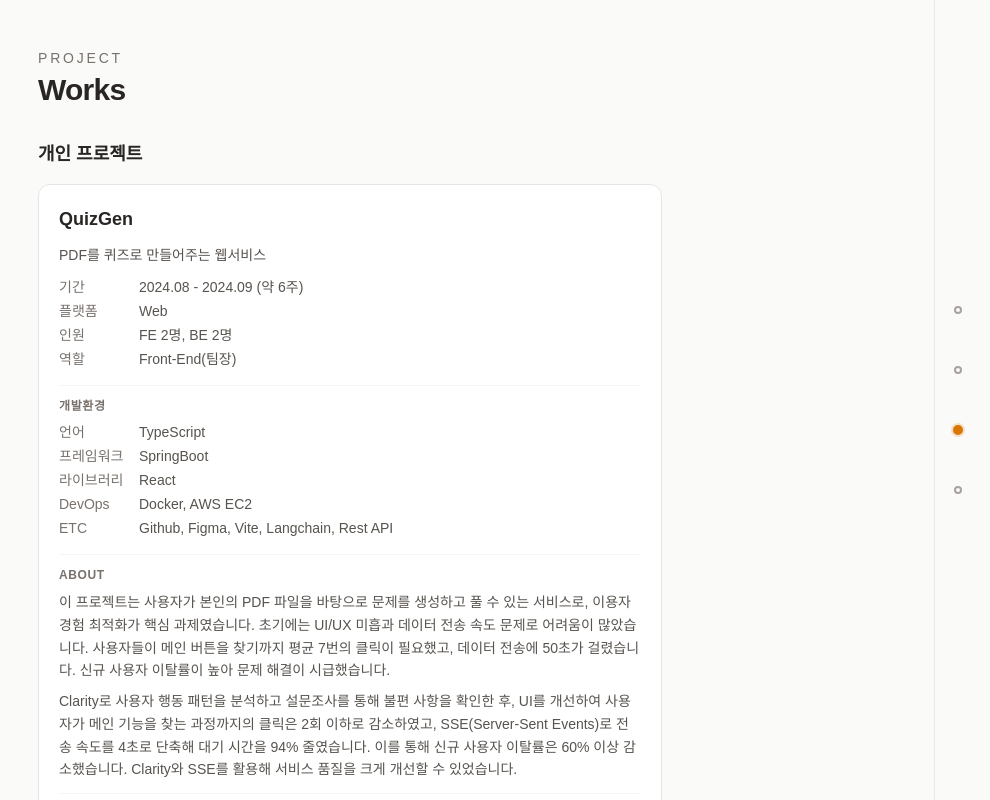
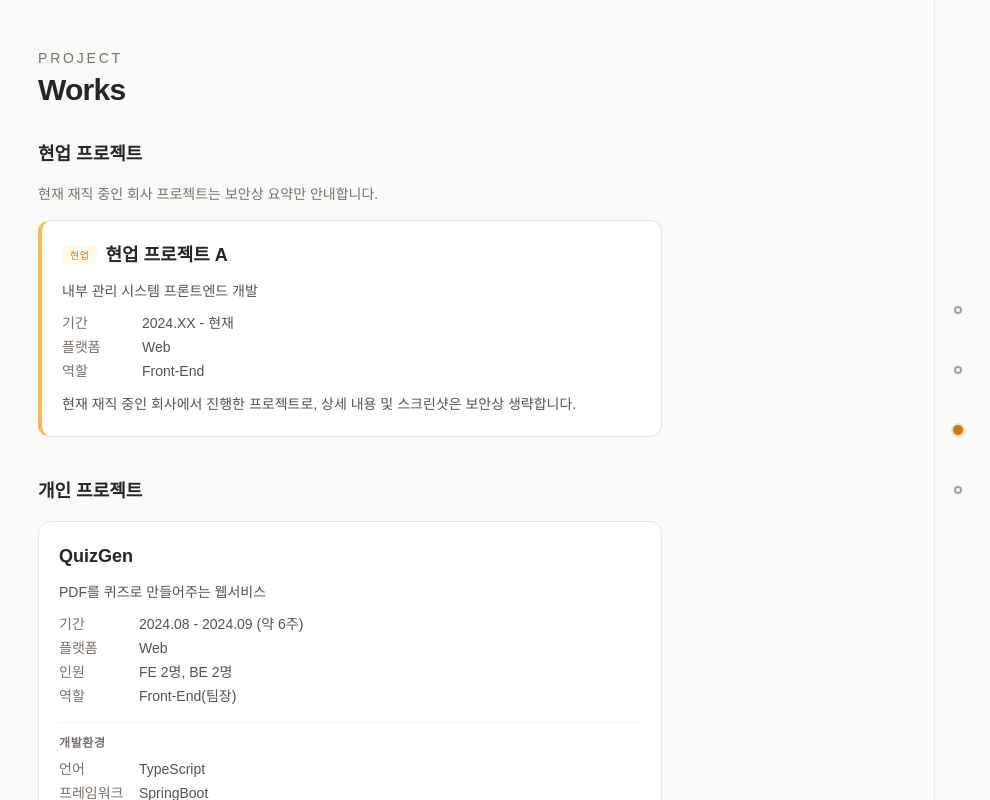
Before and after one commit to cbw6088/Portfolio, a Next.js app in the folder portfolio/: page /project_test in a window 1280 px wide. Shown: the whole page, without its empty margins (290-1280 px from the left). Built offline with nearby package versions, Linux system fonts and the light colour scheme.

Commit message:
fix/프로젝트 테스트 페이지 UI 조정 및 파일 관리

```diff
--- a/portfolio/src/app/project_test/constants.ts
+++ b/portfolio/src/app/project_test/constants.ts
@@ -1,4 +1,6 @@
-/** 개인 프로젝트 | 현업 프로젝트(이미지 없음) */
+import { PERSONAL_PROJECTS } from "./personalProjects";
+import { WORK_PROJECTS } from "./workProjects";
+
 export type ProjectType = "personal" | "work";
 
 export interface ProjectTech {
@@ -20,95 +22,11 @@ export interface ProjectItem {
   teamSize?: string;
   role?: string;
   description?: string;
-  /** 개발환경 */
   tech?: ProjectTech;
-  /** 상세 소개 (About) - 여러 문단 가능 */
   about?: string;
   links?: { label: string; href: string }[];
 }
 
-export const PROJECTS: ProjectItem[] = [
-  {
-    id: "quizgen",
-    type: "personal",
-    title: "QuizGen",
-    subtitle: "PDF를 퀴즈로 만들어주는 웹서비스",
-    period: "2024.08 - 2024.09 (약 6주)",
-    platform: "Web",
-    teamSize: "FE 2명, BE 2명",
-    role: "Front-End(팀장)",
-    description: "PDF 파일을 업로드하고 간편하게 나만의 문제지를 만들어 퀴즈를 풀어볼 수 있는 웹사이트",
-    tech: {
-      language: "TypeScript",
-      framework: "SpringBoot",
-      library: "React",
-      devops: "Docker, AWS EC2",
-      etc: "Github, Figma, Vite, Langchain, Rest API",
-    },
-    about: "이 프로젝트는 사용자가 본인의 PDF 파일을 바탕으로 문제를 생성하고 풀 수 있는 서비스로, 이용자 경험 최적화가 핵심 과제였습니다. 초기에는 UI/UX 미흡과 데이터 전송 속도 문제로 어려움이 많았습니다. 사용자들이 메인 버튼을 찾기까지 평균 7번의 클릭이 필요했고, 데이터 전송에 50초가 걸렸습니다. 신규 사용자 이탈률이 높아 문제 해결이 시급했습니다.\n\nClarity로 사용자 행동 패턴을 분석하고 설문조사를 통해 불편 사항을 확인한 후, UI를 개선하여 사용자가 메인 기능을 찾는 과정까지의 클릭은 2회 이하로 감소하였고, SSE(Server-Sent Events)로 전송 속도를 4초로 단축해 대기 시간을 94% 줄였습니다. 이를 통해 신규 사용자 이탈률은 60% 이상 감소했습니다. Clarity와 SSE를 활용해 서비스 품질을 크게 개선할 수 있었습니다.",
-    links: [
-      { label: "사이트", href: "https://quizgen.site/" },
-      { label: "GitHub", href: "https://github.com/August-ToyProject/PDF-Quiz" },
-    ],
-  },
-  {
-    id: "goaldiary",
-    type: "personal",
-    title: "GoalDiary",
-    subtitle: "목표를 등록 후 AI에게 피드백을 받는 앱 서비스",
-    period: "2024.04 - 2024.06 (약 10주)",
-    platform: "App",
-    teamSize: "FE 1명, BE 2명, AI 1명",
-    role: "Front-End(팀장)",
-    description: "최종 목표와 세부 목표를 나누어 한 단계씩 해결하고 그에 맞는 피드백을 받으며 성장하는 어플리케이션",
-    tech: {
-      language: "Kotlin",
-      framework: "Jetpack",
-      etc: "Github, Figma, Rest API",
-    },
-    about: "프로젝트를 진행할 때 팀원들 모두 처음 협업하는 상황이었기에, 문제 발생 시 즉각 공유하는 소통 규칙을 도입하여 협업 효율성을 높였습니다.\n\n프론트엔드 작업으로는 로그인, 회원가입, 일지 작성 페이지를 설계하고, Material Design을 활용해 UI를 구현했습니다. 특히 직관적인 사용자 경험을 고려하며 앱의 주요 기능을 안정적으로 완성했습니다.\n\n다만 개발 기간이 촉박해 성능보다는 기능 구현에 집중하게 되었습니다. 그 결과 UI/UX에 대한 세밀한 고려가 부족했던 점이 아쉬웠습니다. 이를 통해 초기 설계 단계에서부터 사용자 경험을 충분히 반영해야 한다는 교훈을 얻었고, 다음 프로젝트에서는 이를 보완하고자 합니다. 이번 프로젝트는 협업과 소통, 그리고 효율적인 일정 관리의 중요성을 깨닫는 좋은 기회가 되었으며, 프론트엔드 개발자로서의 역량을 한층 더 성장시킬 수 있었습니다.",
-    links: [{ label: "GitHub", href: "https://github.com/GOALDIARY/GOALDIARY" }],
-  },
-  {
-    id: "drlucid",
-    type: "personal",
-    title: "Dr.lucid",
-    subtitle: "비대면 의료 플랫폼",
-    period: "2024.08 - (진행중)",
-    platform: "Web",
-    teamSize: "FE 2명, BE 5명, 기획 2명, 디자인 4명",
-    role: "Front-End(BackOffice)",
-    tech: {
-      language: "TypeScript",
-      framework: "ReactNative, Next.js, SpringBoot",
-      library: "React",
-      etc: "Github, Figma, ReduxToolkit, Rest API, WBS",
-    },
-  },
-  {
-    id: "nickname",
-    type: "personal",
-    title: "NicknameGenerator",
-    subtitle: "닉네임 랜덤 생성 오픈 API",
-    period: "2024.07 (2주)",
-    platform: "Web",
-    teamSize: "FE 1명, AI 1명",
-    role: "Front-End",
-    tech: {
-      language: "TypeScript",
-      library: "React",
-      devops: "Docker, AWS EC2",
-      etc: "Github, Figma, Vite, Rest API",
-    },
-  },
-  {
-    id: "work-1",
-    type: "work",
-    title: "현업 프로젝트 A",
-    subtitle: "내부 관리 시스템 프론트엔드 개발",
-    period: "2024.XX - 현재",
-    platform: "Web",
-    role: "Front-End",
-    description: "현재 재직 중인 회사에서 진행한 프로젝트로, 상세 내용 및 스크린샷은 보안상 생략합니다.",
-  },
-];
+export const PROJECTS: ProjectItem[] = [...PERSONAL_PROJECTS, ...WORK_PROJECTS];
+
+export { PERSONAL_PROJECTS, WORK_PROJECTS };
--- a/portfolio/src/app/project_test/page.tsx
+++ b/portfolio/src/app/project_test/page.tsx
@@ -6,7 +6,7 @@ import { showBar } from "@/feature/bar/TopBarSlice";
 import SideButtonTest from "@/components/button/SideButtonTest";
 import TopBar from "@/components/bar/TopBar";
 import { ProjectCard } from "./components";
-import { PROJECTS } from "./constants";
+import { PERSONAL_PROJECTS, WORK_PROJECTS } from "./constants";
 
 export default function ProjectTestPage() {
   const dispatch = useDispatch();
@@ -15,8 +15,8 @@ export default function ProjectTestPage() {
     dispatch(showBar("Home"));
   }, [dispatch]);
 
-  const personalProjects = PROJECTS.filter((p) => p.type === "personal");
-  const workProjects = PROJECTS.filter((p) => p.type === "work");
+  const workProjects = WORK_PROJECTS;
+  const personalProjects = PERSONAL_PROJECTS;
 
   return (
     <div className="h-screen max-h-[100dvh] overflow-hidden">
@@ -30,23 +30,8 @@ export default function ProjectTestPage() {
               Works
             </h1>
 
-            {personalProjects.length > 0 && (
+            {workProjects.length > 0 && (
               <section className="mb-10">
-                <h2 className="font-semibold text-stone-800 text-lg mb-4">
-                  개인 프로젝트
-                </h2>
-                <ul className="space-y-4">
-                  {personalProjects.map((project) => (
-                    <li key={project.id}>
-                      <ProjectCard project={project} />
-                    </li>
-                  ))}
-                </ul>
-              </section>
-            )}
-
-            {workProjects.length > 0 && (
-              <section>
                 <h2 className="font-semibold text-stone-800 text-lg mb-4">
                   현업 프로젝트
                 </h2>
@@ -55,6 +40,20 @@ export default function ProjectTestPage() {
                 </p>
                 <ul className="space-y-4">
                   {workProjects.map((project) => (
+                    <li key={project.id}>
+                      <ProjectCard project={project} />
+                    </li>
+                  ))}
+                </ul>
+              </section>
+            )}
+            {personalProjects.length > 0 && (
+              <section>
+                <h2 className="font-semibold text-stone-800 text-lg mb-4">
+                  개인 프로젝트
+                </h2>
+                <ul className="space-y-4">
+                  {personalProjects.map((project) => (
                     <li key={project.id}>
                       <ProjectCard project={project} />
                     </li>
--- /dev/null
+++ b/portfolio/src/app/project_test/personalProjects.ts
@@ -0,0 +1,81 @@
+import type { ProjectItem } from "./constants";
+
+export const PERSONAL_PROJECTS: ProjectItem[] = [
+  {
+    id: "quizgen",
+    type: "personal",
+    title: "QuizGen",
+    subtitle: "PDF를 퀴즈로 만들어주는 웹서비스",
+    period: "2024.08 - 2024.09 (약 6주)",
+    platform: "Web",
+    teamSize: "FE 2명, BE 2명",
+    role: "Front-End(팀장)",
+    description:
+      "PDF 파일을 업로드하고 간편하게 나만의 문제지를 만들어 퀴즈를 풀어볼 수 있는 웹사이트",
+    tech: {
+      language: "TypeScript",
+      framework: "SpringBoot",
+      library: "React",
+      devops: "Docker, AWS EC2",
+      etc: "Github, Figma, Vite, Langchain, Rest API",
+    },
+    about:
+      "이 프로젝트는 사용자가 본인의 PDF 파일을 바탕으로 문제를 생성하고 풀 수 있는 서비스로, 이용자 경험 최적화가 핵심 과제였습니다. 초기에는 UI/UX 미흡과 데이터 전송 속도 문제로 어려움이 많았습니다. 사용자들이 메인 버튼을 찾기까지 평균 7번의 클릭이 필요했고, 데이터 전송에 50초가 걸렸습니다. 신규 사용자 이탈률이 높아 문제 해결이 시급했습니다.\n\nClarity로 사용자 행동 패턴을 분석하고 설문조사를 통해 불편 사항을 확인한 후, UI를 개선하여 사용자가 메인 기능을 찾는 과정까지의 클릭은 2회 이하로 감소하였고, SSE(Server-Sent Events)로 전송 속도를 4초로 단축해 대기 시간을 94% 줄였습니다. 이를 통해 신규 사용자 이탈률은 60% 이상 감소했습니다. Clarity와 SSE를 활용해 서비스 품질을 크게 개선할 수 있었습니다.",
+    links: [
+      { label: "사이트", href: "https://quizgen.site/" },
+      { label: "GitHub", href: "https://github.com/August-ToyProject/PDF-Quiz" },
+    ],
+  },
+  {
+    id: "goaldiary",
+    type: "personal",
+    title: "GoalDiary",
+    subtitle: "목표를 등록 후 AI에게 피드백을 받는 앱 서비스",
+    period: "2024.04 - 2024.06 (약 10주)",
+    platform: "App",
+    teamSize: "FE 1명, BE 2명, AI 1명",
+    role: "Front-End(팀장)",
+    description:
+      "최종 목표와 세부 목표를 나누어 한 단계씩 해결하고 그에 맞는 피드백을 받으며 성장하는 어플리케이션",
+    tech: {
+      language: "Kotlin",
+      framework: "Jetpack",
+      etc: "Github, Figma, Rest API",
+    },
+    about:
+      "프로젝트를 진행할 때 팀원들 모두 처음 협업하는 상황이었기에, 문제 발생 시 즉각 공유하는 소통 규칙을 도입하여 협업 효율성을 높였습니다.\n\n프론트엔드 작업으로는 로그인, 회원가입, 일지 작성 페이지를 설계하고, Material Design을 활용해 UI를 구현했습니다. 특히 직관적인 사용자 경험을 고려하며 앱의 주요 기능을 안정적으로 완성했습니다.\n\n다만 개발 기간이 촉박해 성능보다는 기능 구현에 집중하게 되었습니다. 그 결과 UI/UX에 대한 세밀한 고려가 부족했던 점이 아쉬웠습니다. 이를 통해 초기 설계 단계에서부터 사용자 경험을 충분히 반영해야 한다는 교훈을 얻었고, 다음 프로젝트에서는 이를 보완하고자 합니다. 이번 프로젝트는 협업과 소통, 그리고 효율적인 일정 관리의 중요성을 깨닫는 좋은 기회가 되었으며, 프론트엔드 개발자로서의 역량을 한층 더 성장시킬 수 있었습니다.",
+    links: [{ label: "GitHub", href: "https://github.com/GOALDIARY/GOALDIARY" }],
+  },
+  {
+    id: "drlucid",
+    type: "personal",
+    title: "Dr.lucid",
+    subtitle: "비대면 의료 플랫폼",
+    period: "2024.08 - (진행중)",
+    platform: "Web",
+    teamSize: "FE 2명, BE 5명, 기획 2명, 디자인 4명",
+    role: "Front-End(BackOffice)",
+    tech: {
+      language: "TypeScript",
+      framework: "ReactNative, Next.js, SpringBoot",
+      library: "React",
+      etc: "Github, Figma, ReduxToolkit, Rest API, WBS",
+    },
+  },
+  {
+    id: "nickname",
+    type: "personal",
+    title: "NicknameGenerator",
+    subtitle: "닉네임 랜덤 생성 오픈 API",
+    period: "2024.07 (2주)",
+    platform: "Web",
+    teamSize: "FE 1명, AI 1명",
+    role: "Front-End",
+    tech: {
+      language: "TypeScript",
+      library: "React",
+      devops: "Docker, AWS EC2",
+      etc: "Github, Figma, Vite, Rest API",
+    },
+  },
+];
--- /dev/null
+++ b/portfolio/src/app/project_test/workProjects.ts
@@ -0,0 +1,15 @@
+import type { ProjectItem } from "./constants";
+
+export const WORK_PROJECTS: ProjectItem[] = [
+  {
+    id: "work-1",
+    type: "work",
+    title: "현업 프로젝트 A",
+    subtitle: "내부 관리 시스템 프론트엔드 개발",
+    period: "2024.XX - 현재",
+    platform: "Web",
+    role: "Front-End",
+    description:
+      "현재 재직 중인 회사에서 진행한 프로젝트로, 상세 내용 및 스크린샷은 보안상 생략합니다.",
+  },
+];
```
